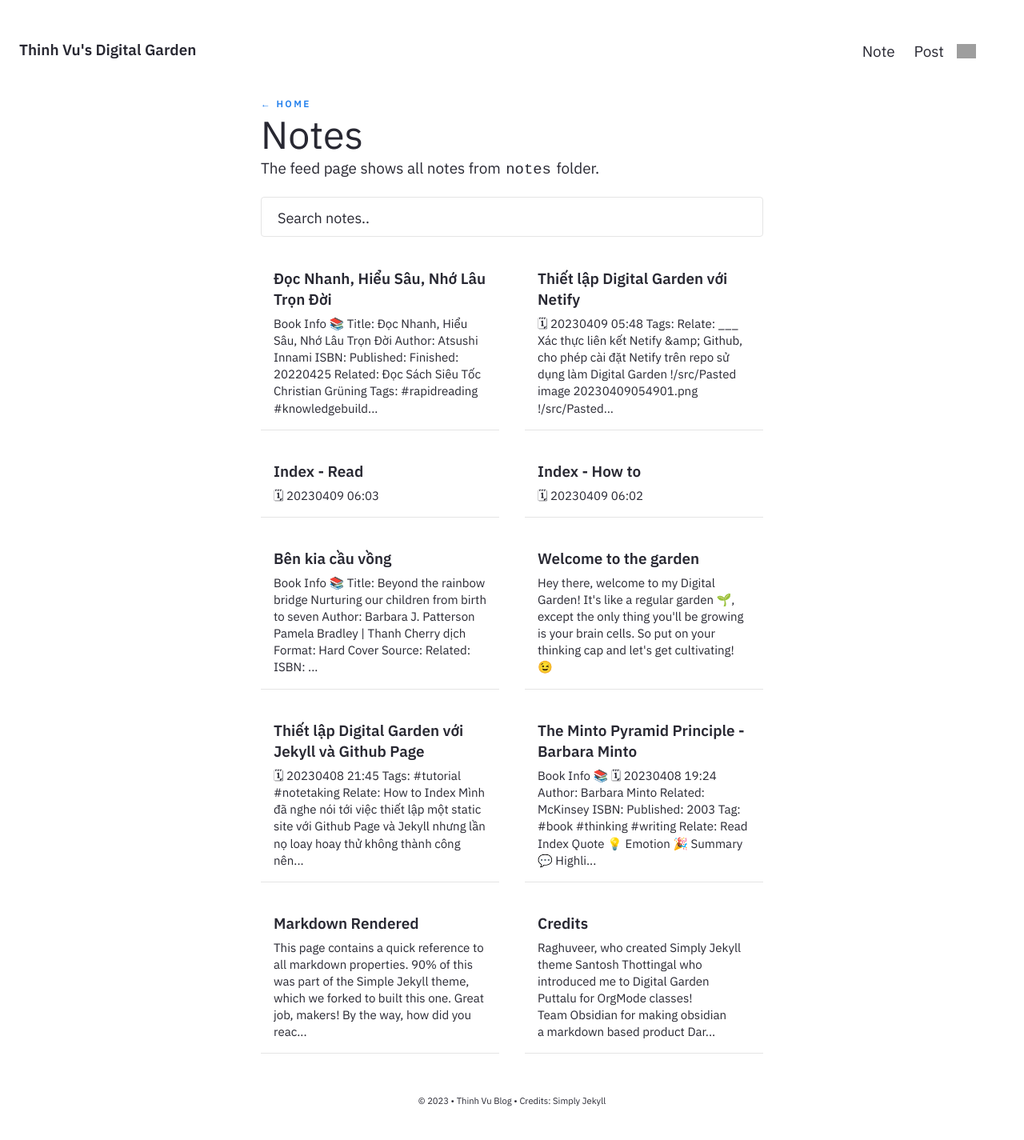
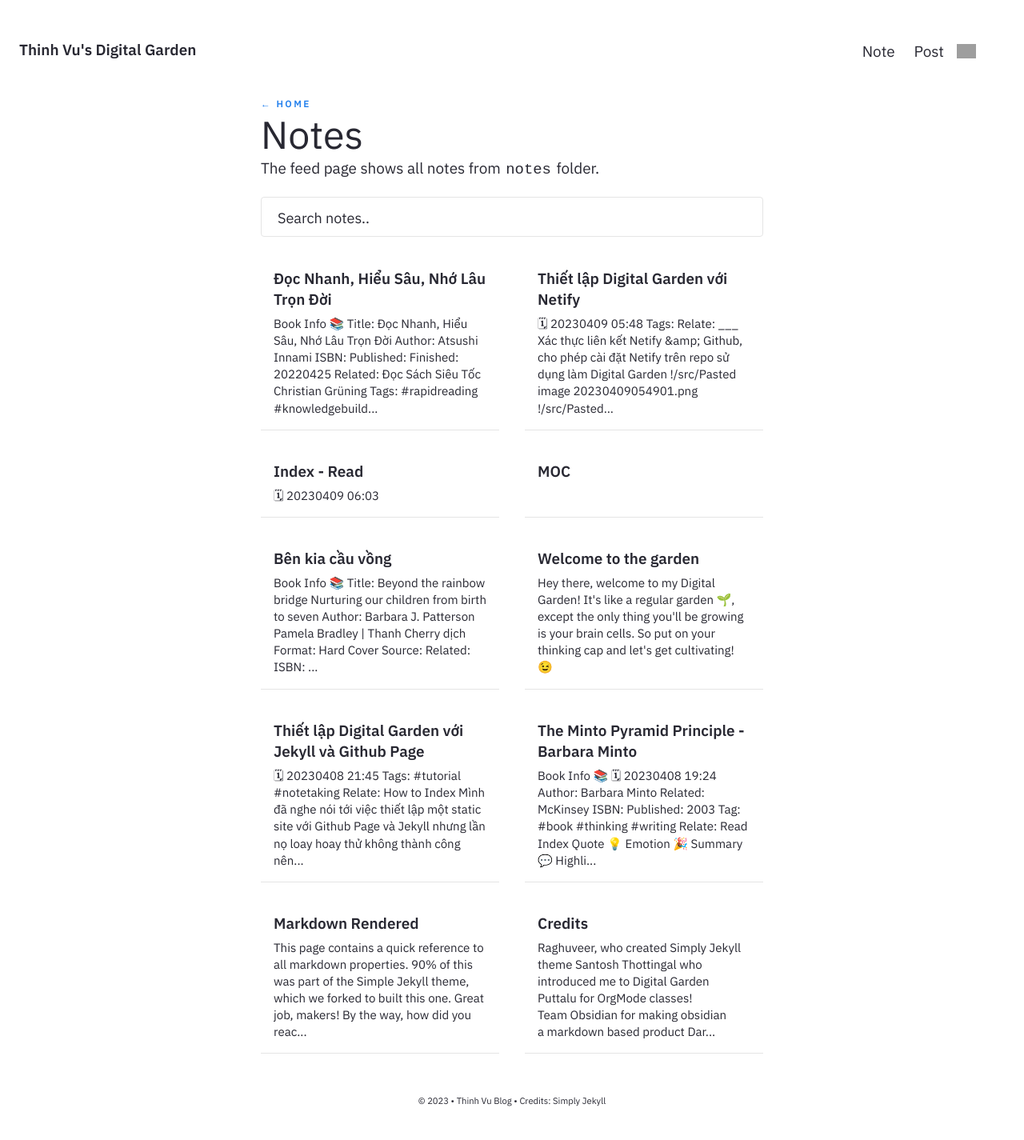
Before and after one commit to thinh-vu/thinh-vu.github.io, a Jekyll site: the page built from pages/notes.md, in a window 1280 px wide. Shown: the whole page at 80% size. Built offline with Jekyll 4.4.1, drawn with Linux system fonts in a browser that asks for light colours; grey boxes are pictures that could not be loaded.

Commit message:
Update How to Index.md

```diff
--- a/_notes/Public/How to Index.md
+++ b/_notes/Public/How to Index.md
@@ -1,8 +1,6 @@
 ---
-title : Index - How to
+title : MOC
 feed: show
 format: list
 date : 09-04-2023
 ---
-
-- 🗓  2023-04-09 06:02
```
